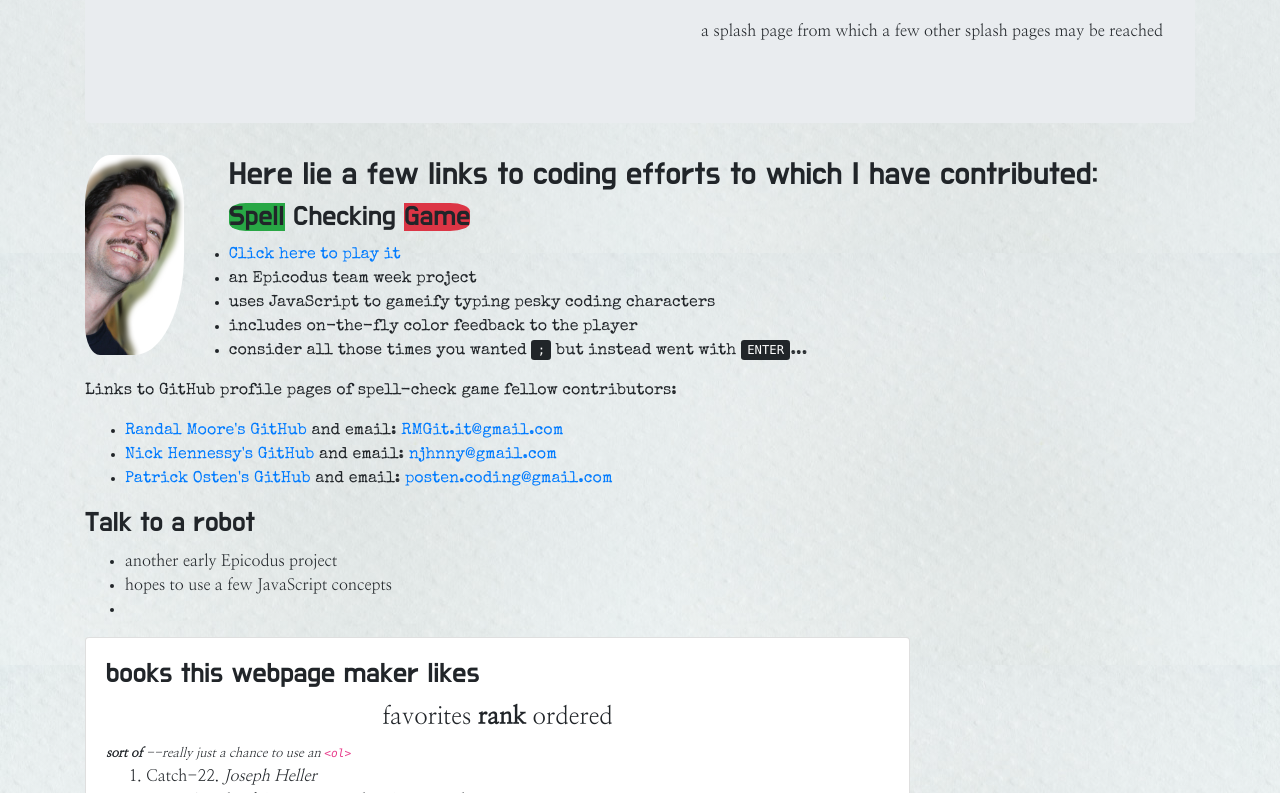
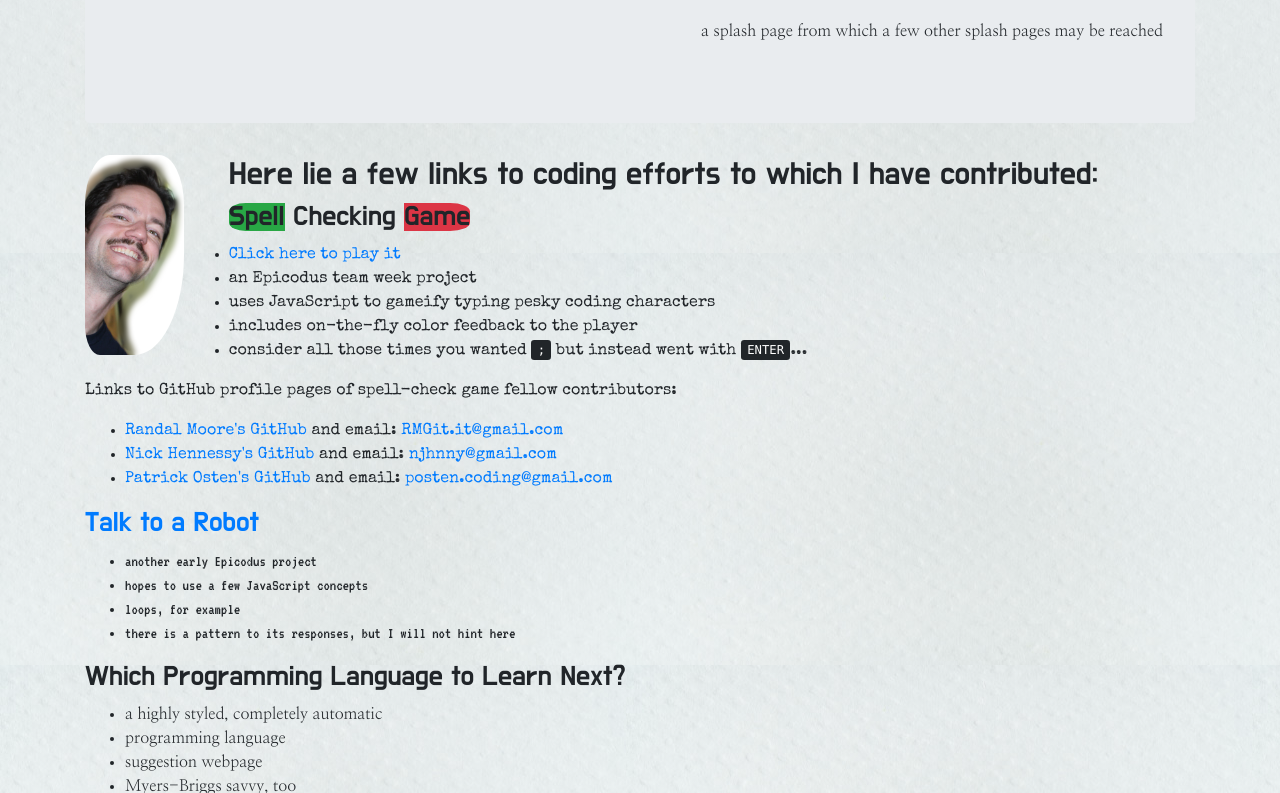
Before and after one commit to sinkstyt/tyler-page, a plain HTML site: page index.html in a window 1280 px wide. Shown: the part 159-952 px from the top of the page. Drawn offline with nearby package versions, Linux system fonts and the light colour scheme.

Commit message:
add link to Roboger repo, lang-select div

```diff
--- a/css/styles.css
+++ b/css/styles.css
@@ -53,3 +53,6 @@ h1, h2, h3 {
 .repo h2, h3 {
   text-align: justify;
 }
+.roboger {
+  font-family: 'VT323', monospace;
+}
--- a/index.html
+++ b/index.html
@@ -5,7 +5,7 @@
   <meta name="viewport" content="width=device-width, initial-scale=1.0">
   <title>Tyler Portfolio</title>
   <link rel="preconnect" href="https://fonts.gstatic.com">
-  <link href="https://fonts.googleapis.com/css2?family=Do+Hyeon&family=Nanum+Myeongjo&family=Special+Elite&family=Vollkorn:ital@1&display=swap" rel="stylesheet">
+  <link href="https://fonts.googleapis.com/css2?family=Do+Hyeon&family=VT323&family=Nanum+Myeongjo&family=Special+Elite&family=Vollkorn:ital@1&display=swap" rel="stylesheet">
   <link href="css/bootstrap.css" rel="stylesheet" type="text/css">
   <link href="css/styles.css" rel="stylesheet" type="text/css">
 </head>
@@ -36,13 +36,22 @@
           <li><a href="https://github.com/POsten040">Patrick Osten's GitHub</a> and email: <a href="mailto:posten.coding@gmail.com">posten.coding@gmail.com</a></li>
         <ul>
       </div>
-
       <div class="roboger">
-        <h3>Talk to a robot</h3>
+        <h3><a href="https://sinkstyt.github.io/MrRobogers/" title="His name is MISTER Roboger">Talk to a Robot</a></h3>
         <ul>
           <li>another early Epicodus project</li>
           <li>hopes to use a few JavaScript concepts</li>
-          <li></li>
+          <li>loops, for example</li>
+          <li>there is a pattern to its responses, but I will not hint here</li>
+        </ul>
+      </div>
+      <div class="lang-select">
+        <h3>Which Programming Language to Learn Next?</h3>
+        <ul>
+          <li>a highly styled, completely automatic</li>
+          <li>programming language</li>
+          <li>suggestion webpage</li>
+          <li>Myers-Briggs savvy, too</li>
         </ul>
       </div>
 
```
Also changed, not shown: js/scripts.js (added).
